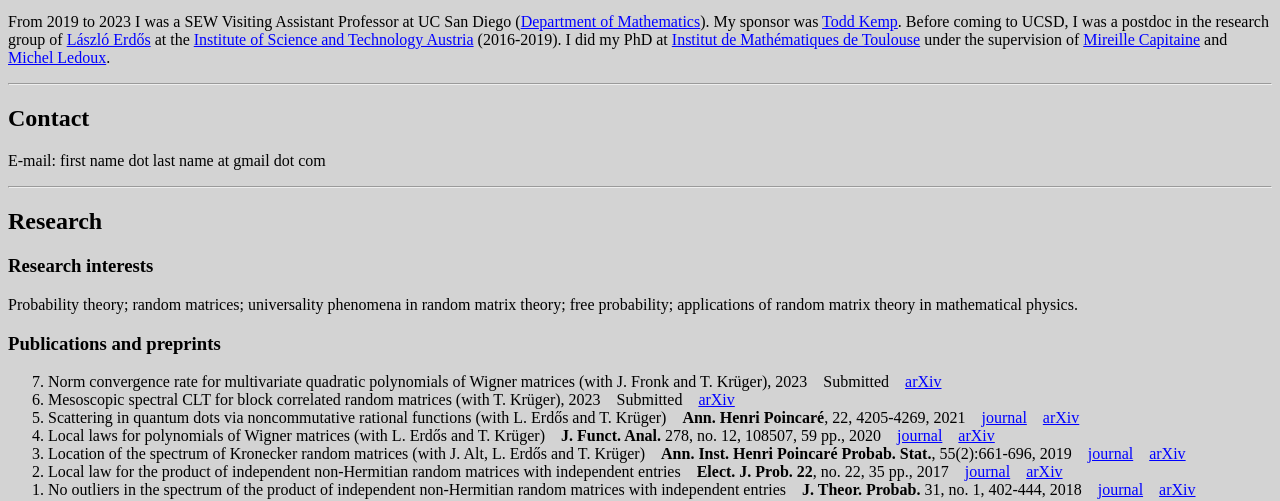
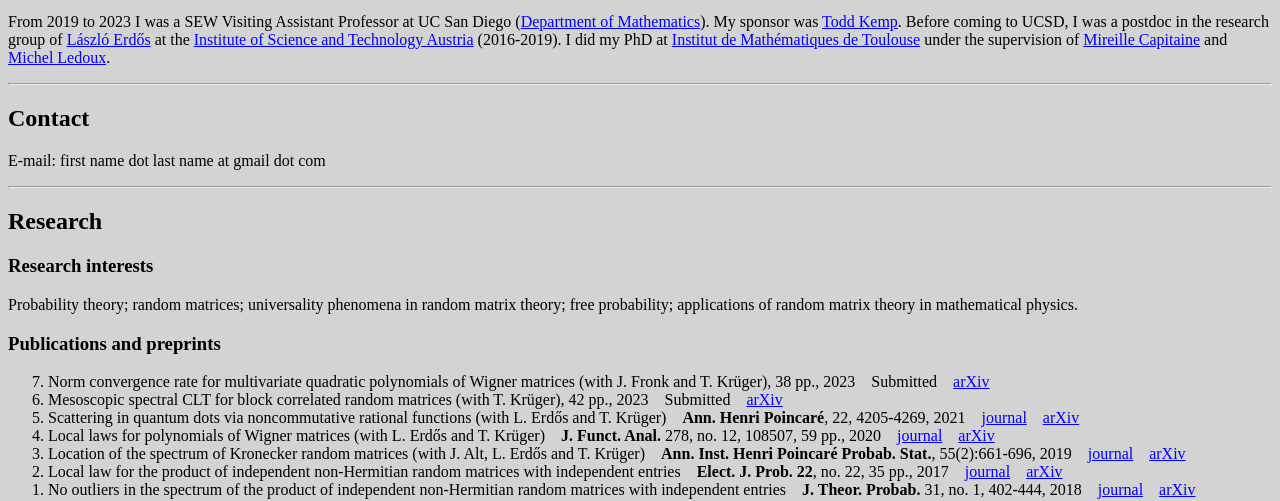
Before and after one commit to yunemish/yunemish.github.io, a plain HTML site: page index.html in a window 1280 px wide. Shown: the part 303-804 px from the top of the page. Drawn offline with Linux system fonts and the light colour scheme.

Commit message:
Update index.html

```diff
--- a/index.html
+++ b/index.html
@@ -22,8 +22,8 @@
 <p> Probability theory; random matrices; universality phenomena in random matrix theory; free probability; applications of random matrix theory in mathematical physics.</p>
 <h3>Publications and preprints </h3>
 <ol reversed>
-  <li> Norm convergence rate for multivariate quadratic polynomials of Wigner matrices (with J. Fronk and <!-- <a href="http://sites.google.com/site/torbenkruegermath" style="color:blue" target="_blank"> -->T. Kr&uumlger<!-- </a> -->), 2023 &ensp; Submitted &ensp; <a href="https://arxiv.org/abs/2308.16778" style="color:blue" target="_blank" style="color:blue">arXiv</a></span></li>
-  <li> Mesoscopic spectral CLT for block correlated random matrices (with <!-- <a href="http://sites.google.com/site/torbenkruegermath" style="color:blue" target="_blank"> -->T. Kr&uumlger<!-- </a> -->), 2023 &ensp; Submitted &ensp; <a href="https://arxiv.org/abs/2303.17020" style="color:blue" target="_blank">arXiv</a></li>
+  <li> Norm convergence rate for multivariate quadratic polynomials of Wigner matrices (with J. Fronk and <!-- <a href="http://sites.google.com/site/torbenkruegermath" style="color:blue" target="_blank"> -->T. Kr&uumlger<!-- </a> -->), 38 pp., 2023 &ensp; Submitted &ensp; <a href="https://arxiv.org/abs/2308.16778" style="color:blue" target="_blank" style="color:blue">arXiv</a></span></li>
+  <li> Mesoscopic spectral CLT for block correlated random matrices (with <!-- <a href="http://sites.google.com/site/torbenkruegermath" style="color:blue" target="_blank"> -->T. Kr&uumlger<!-- </a> -->), 42 pp., 2023 &ensp; Submitted &ensp; <a href="https://arxiv.org/abs/2303.17020" style="color:blue" target="_blank">arXiv</a></li>
   <li> Scattering in quantum dots via noncommutative rational functions (with <!-- <a href="https://ist.ac.at/en/research/math-comp-sciences/erdoes-group/" style="color:blue" target="_blank"> -->L. Erd&#337;s<!-- <a/> --> and <!-- <a href="http://sites.google.com/site/torbenkruegermath" style="color:blue" target="_blank"> -->T. Kr&uumlger<!-- </a> -->) &ensp; <b>Ann. Henri Poincar&eacute;</b>, 22, 4205-4269, 2021 &ensp; <a href="https://link.springer.com/article/10.1007/s00023-021-01085-6" style="color:blue" target="_blank">journal</a> &ensp; <a href="https://arxiv.org/abs/1911.05112" style="color:blue" target="_blank">arXiv</a></li>
   <li> Local laws for polynomials of Wigner matrices (with <!-- <a href="https://ist.ac.at/en/research/math-comp-sciences/erdoes-group/" style="color:blue" target="_blank"> -->L. Erd&#337;s<!-- <a/> --> and <!-- <a href="http://sites.google.com/site/torbenkruegermath" style="color:blue" target="_blank"> -->T. Kr&uumlger<!-- </a> -->) &ensp; <b>J. Funct. Anal.</b>  278, no. 12, 108507, 59 pp., 2020 &ensp; <a href="https://doi.org/10.1016/j.jfa.2020.108507" style="color:blue" target="_blank">journal</a> &ensp; <a href="http://arxiv.org/abs/1804.11340" style="color:blue" target="_blank"> arXiv</a></li>
   <li> Location of the spectrum of Kronecker random matrices (with <!-- <a href="http://pub.ist.ac.at/~jalt" style="color:blue" target="_blank"> -->J. Alt<!-- </a> -->, <!-- <a href="https://ist.ac.at/en/research/math-comp-sciences/erdoes-group/" style="color:blue" target="_blank"> -->L. Erd&#337;s<!-- <a/> --> and <!-- <a href="http://sites.google.com/site/torbenkruegermath" style="color:blue" target="_blank"> -->T. Kr&uumlger<!-- </a> -->) &ensp; <b>Ann. Inst. Henri Poincar&eacute Probab. Stat.</b>, 55(2):661-696, 2019 &ensp; <a href="https://doi.org/10.1214/18-aihp894" style="color:blue" target="_blank">journal</a> &ensp; <a href="http://arxiv.org/abs/1706.08343" style="color:blue" target="_blank"> arXiv</a></li>
```
